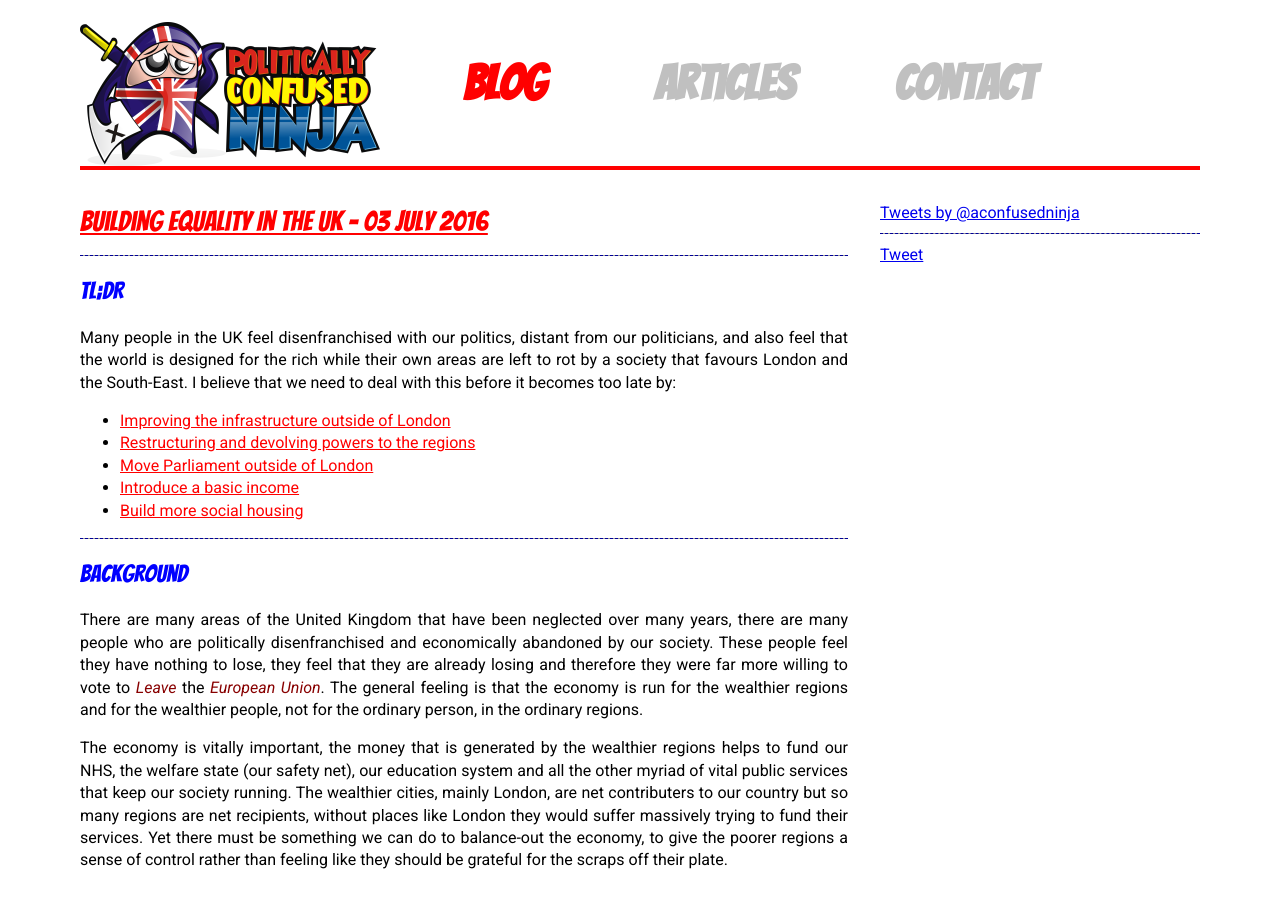
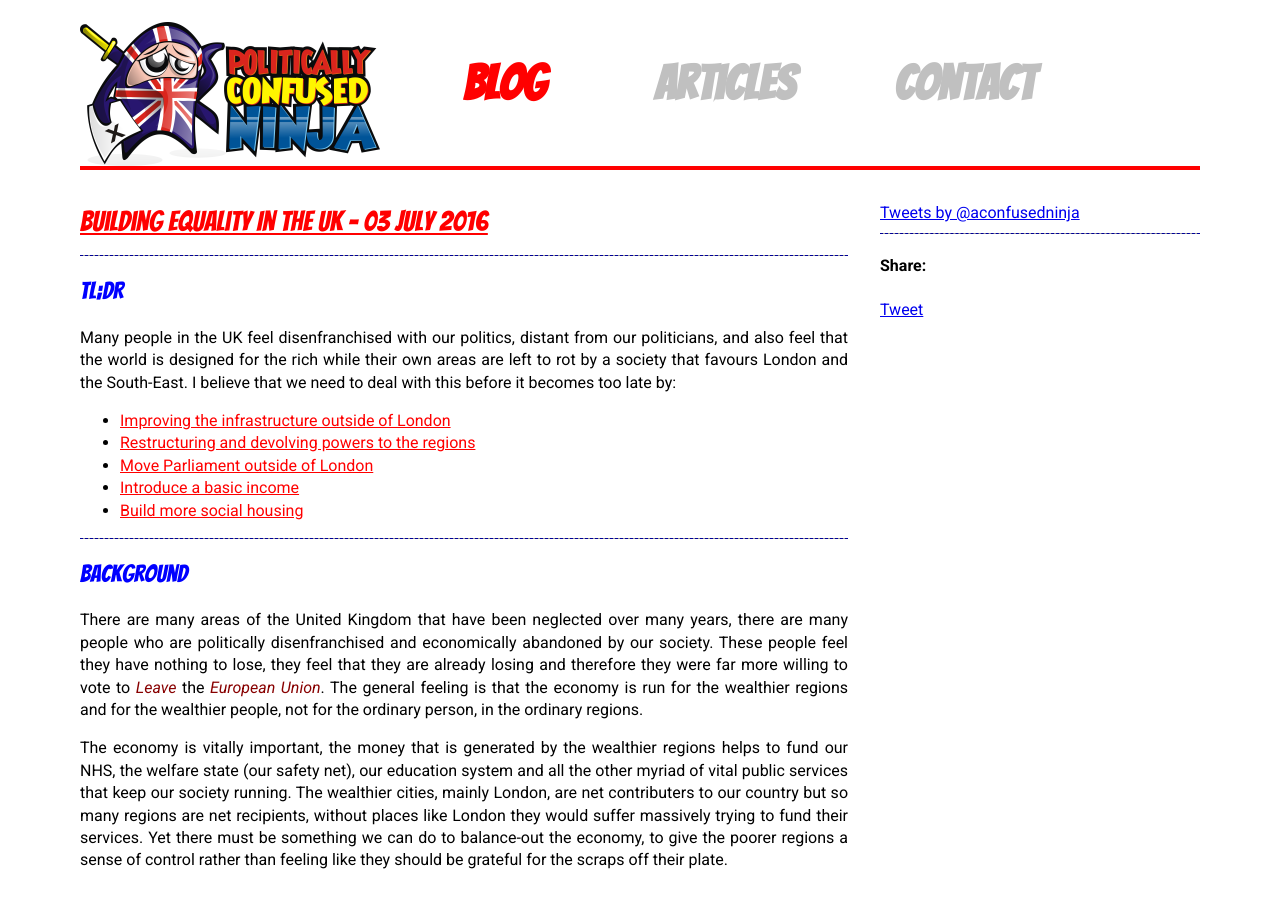
Before and after one commit to ninjaferret/politicallyconfusedninja, a Jekyll site: the page built from index.html, in a window 1280 px wide and 900 px high. Built offline with Jekyll 4.4.1, drawn with Linux system fonts in a browser that asks for light colours; comment, search, counter and statistics services are not loaded.

Commit message:
Add a title to the share section

```diff
--- a/_layouts/default.html
+++ b/_layouts/default.html
@@ -90,6 +90,7 @@
                     <script>!function(d,s,id){var js,fjs=d.getElementsByTagName(s)[0],p=/^http:/.test(d.location)?'http':'https';if(!d.getElementById(id)){js=d.createElement(s);js.id=id;js.src=p+"://platform.twitter.com/widgets.js";fjs.parentNode.insertBefore(js,fjs);}}(document,"script","twitter-wjs");</script>
                     <hr/>
                     <section class="social-media">
+                        <h4>Share:</h4>
                         <div class="share-button-area">
                             <a href="https://twitter.com/share" class="twitter-share-button" data-via="aconfusedninja" data-related="aconfusedninja">Tweet</a> <script>!function(d,s,id){var js,fjs=d.getElementsByTagName(s)[0],p=/^http:/.test(d.location)?'http':'https';if(!d.getElementById(id)){js=d.createElement(s);js.id=id;js.src=p+'://platform.twitter.com/widgets.js';fjs.parentNode.insertBefore(js,fjs);}}(document, 'script', 'twitter-wjs');</script>
                         </div>
```
